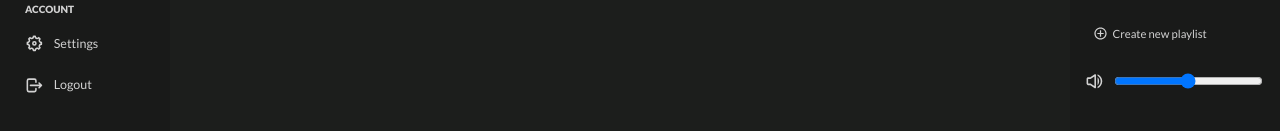
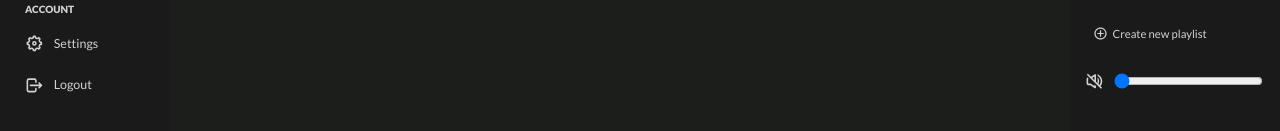
Before and after one commit to LordPrinz/dzajdal, a Next.js app: page / in a window 1280 px wide. Both pictures are taken after a click on the icon 1094 px from the left and 498 px from the top of the page. Shown: the part 417-548 px from the top of the page. Built offline with nearby package versions, Linux system fonts and the light colour scheme.

Commit message:
Add scrollbar behaviour

```diff
--- a/components/RightBar/SoundBar.tsx
+++ b/components/RightBar/SoundBar.tsx
@@ -1,10 +1,54 @@
-import { BiVolumeFull } from "react-icons/bi";
+import {
+	BiVolume,
+	BiVolumeFull,
+	BiVolumeLow,
+	BiVolumeMute,
+} from "react-icons/bi";
+import { useState, useEffect } from "react";
 
 const SoundBar = () => {
+	const [volume, setVolume] = useState(50);
+	const [prevVolume, setPrevVolume] = useState(50);
+	const [isMuted, setIsMuted] = useState(false);
+	const volumeChangeHandler = ({ target }: React.BaseSyntheticEvent) => {
+		setVolume(+target.value);
+	};
+
+	const toggleMute = () => {
+		setIsMuted((prevState) => !prevState);
+	};
+
+	let icon = <BiVolumeFull onClick={toggleMute} className="cursor-pointer" />;
+
+	if (+volume > 80) {
+		icon = <BiVolumeFull onClick={toggleMute} className="cursor-pointer" />;
+	} else if (+volume < 80 && +volume >= 33) {
+		icon = <BiVolumeLow onClick={toggleMute} className="cursor-pointer" />;
+	} else if (+volume < 33 && +volume !== 0) {
+		icon = <BiVolume onClick={toggleMute} className="cursor-pointer" />;
+	} else if (+volume === 0) {
+		icon = <BiVolumeMute onClick={toggleMute} className="cursor-pointer" />;
+	}
+
+	useEffect(() => {
+		if (isMuted) {
+			setPrevVolume(volume);
+			setVolume(0);
+		}
+		if (!isMuted) {
+			setVolume(prevVolume);
+		}
+	}, [isMuted]);
+
 	return (
 		<div className="sound-bar">
-			<BiVolumeFull />
-			<input type="range" className="w-full" />
+			{icon}
+			<input
+				type="range"
+				className="w-full cursor-pointer"
+				onInput={volumeChangeHandler}
+				value={volume}
+			/>
 		</div>
 	);
 };
```
